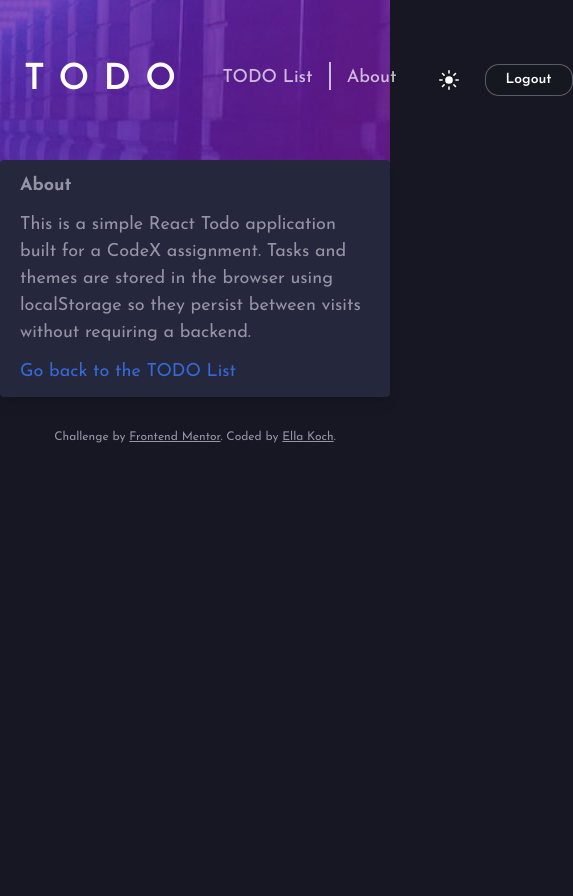
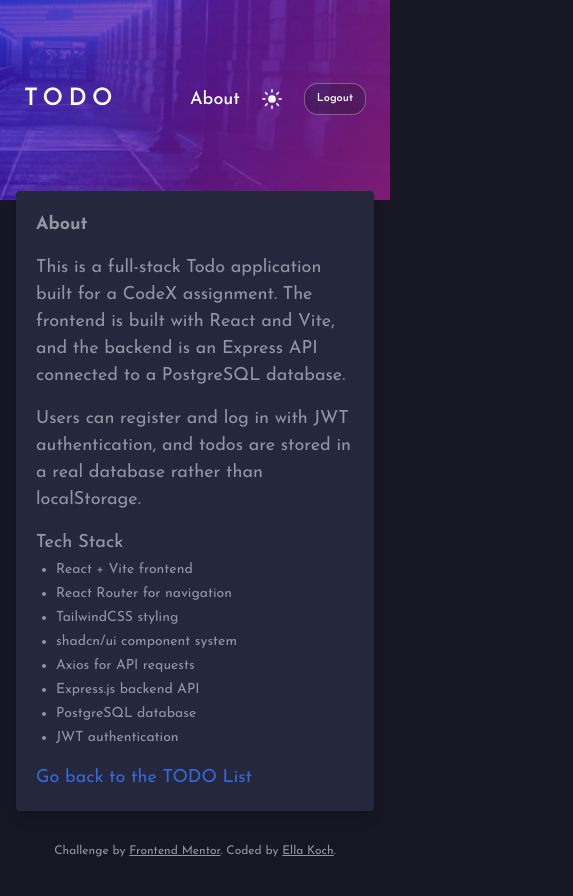
Before and after one commit to ellamkoch/wk5-lvl4-react-todo, a React (Vite) app: page /about in a window 390 px wide. Shown: the top 896 px of the page, 573 px wide, since content can reach past the window. Before the commit the page ends 844 px from the top, so only its background shows below. Built offline with nearby package versions, Linux system fonts and the light colour scheme; no server answers.

Commit message:
style: update styling on about, login, register pages and header. add in mobile backgrounds

```diff
--- a/src/components/auth/LogoutButton.component.jsx
+++ b/src/components/auth/LogoutButton.component.jsx
@@ -14,7 +14,7 @@ export default function LogoutButton() {
       variant="outline"
       size="sm"
       onClick={handleLogout}
-      className="rounded-xl border border-white/40 bg-transparent px-5 text-sm font-semibold text-white shadow-none transition-transform duration-150 hover:scale-[1.03] hover:bg-white/10 hover:text-white dark:border-white/30"
+      className="rounded-xl border border-white/40 bg-transparent px-3 sm:px-5 text-[11px] sm:text-sm font-semibold text-white shadow-none transition-transform duration-150 hover:scale-[1.03] hover:bg-white/10 hover:text-white dark:border-white/30"
     >
       Logout
     </Button>
--- a/src/components/layout/Header.jsx
+++ b/src/components/layout/Header.jsx
@@ -1,30 +1,47 @@
 /**
  * Header with global theme toggle (light / dark mode)
  */
+import { NavLink, Link } from 'react-router-dom';
 import ThemeToggle from '@components/shared/ThemeToggle.component';
 import Title from '@components/shared/Title.component';
-// import { Button } from "@components/ui/button";
 import { useTheme } from '@hooks/useTheme';
-import NavButtons from '@components/shared/NavButtons.component';
-import LogoutButton from "@components/auth/LogoutButton.component";
+import LogoutButton from '@components/auth/LogoutButton.component';
 
 export default function Header() {
-  //used to access the global theme state of light/dark mode
   const { theme, setTheme } = useTheme();
   const isDark = theme === 'dark';
-  //toggle btwn light/dark modes
+
   const handleThemeChange = () => {
     setTheme((prev) => (prev === 'dark' ? 'light' : 'dark'));
   };
 
+  const aboutLinkClass = ({ isActive }) =>
+    isActive
+      ? 'text-white font-medium transition-colors'
+      : 'text-white/70 hover:text-white transition-colors';
+
   return (
-    <header className="app-header relative z-75 pointer-events-auto mx-auto flex w-full max-w-lg items-center justify-between gap-4 px-6 pt-10 md:px-0 md:pt-16">
-      <Title hLevel={1} className="text-4xl font-semibold tracking-[0.4em] text-white">
-        TODO
-      </Title>
-      <NavButtons />
-      <ThemeToggle isDark={isDark} onToggle={handleThemeChange} />
-      <LogoutButton />
+    <header className="app-header relative z-75 mx-auto w-full px-2 pt-6 sm:px-0 sm:pt-8 md:pt-10">
+      <div className="flex items-center justify-between gap-3">
+        <Link to="/" className="shrink-0">
+          <Title
+            hLevel={1}
+            className="text-2xl sm:text-4xl font-semibold tracking-[0.22em] sm:tracking-[0.4em] text-white"
+          >
+            TODO
+          </Title>
+        </Link>
+
+        <div className="ml-auto flex items-center gap-3 sm:gap-4">
+          <NavLink to="/about" className={aboutLinkClass}>
+            About
+          </NavLink>
+
+          <ThemeToggle isDark={isDark} onToggle={handleThemeChange} />
+
+          <LogoutButton />
+        </div>
+      </div>
     </header>
   );
 }
--- a/src/components/layout/HeroBackground.jsx
+++ b/src/components/layout/HeroBackground.jsx
@@ -4,12 +4,18 @@
  */
 export default function HeroBackground({ isDark }) {
   return (
-    <div className="pointer-events-none relative h-[300px] w-full overflow-hidden">
-      <img
-        src={isDark ? '/images/bg-desktop-dark.jpg' : '/images/bg-desktop-light.jpg'}
-        alt=""
-        className="h-full w-full object-cover"
-      />
+    <div className="relative h-[200px] sm:h-[300px] w-full overflow-hidden">
+      <picture>
+        <source
+          media="(max-width: 639px)"
+          srcSet={isDark ? '/images/bg-mobile-dark.jpg' : '/images/bg-mobile-light.jpg'}
+        />
+        <img
+          src={isDark ? '/images/bg-desktop-dark.jpg' : '/images/bg-desktop-light.jpg'}
+          alt=""
+          className="h-full w-full object-cover"
+        />
+      </picture>
     </div>
   );
 }
--- a/src/components/layout/MainLayout.jsx
+++ b/src/components/layout/MainLayout.jsx
@@ -6,7 +6,6 @@ import HeroBackground from '@components/layout/HeroBackground';
 //import hooks
 import { useTheme } from '@hooks/useTheme';
 
-// In JSX and React, when a function receives a param, we call it a prop
 /**
  * MainLayout wraps pages with a shared header and footer.
  *
@@ -15,19 +14,22 @@ import { useTheme } from '@hooks/useTheme';
  */
 function MainLayout({ children }) {
   const { theme } = useTheme();
-  const isDark = theme === 'dark'; // reading the theme set by user
+  const isDark = theme === 'dark';
+
   return (
-    <div className="min-h-screen bg-background ">
+    <div className="min-h-screen bg-background">
       <HeroBackground isDark={isDark} />
 
-      <div className="-mt-[300px] mb-15 relative z-75 pointer-events-auto">
-        <div className="mx-auto w-full max-w-lg pt-5">
+      <div className="relative z-75 -mt-[165px] sm:-mt-[300px] mb-10 px-4 sm:px-6 pointer-events-auto">
+        <div className="mx-auto w-full max-w-[440px] sm:max-w-[600px] pt-5">
           <Header />
         </div>
       </div>
 
-      <div className="list_container -mt-16 relative z-10">
-        <div className="mx-auto w-full max-w-lg pt-10">{children}</div>
+      <div className="list_container relative z-10 -mt-6 sm:-mt-16 px-4 sm:px-6">
+        <div className="mx-auto w-full max-w-[440px] sm:max-w-[540px] pt-8 sm:pt-10">
+          {children}
+        </div>
       </div>
 
       <Footer />
--- a/src/components/shared/NavButtons.component.jsx
+++ b/src/components/shared/NavButtons.component.jsx
@@ -3,33 +3,23 @@
 
 import { NavLink } from 'react-router-dom';
 import { Button } from '@components/ui/button';
-import { ButtonGroup, ButtonGroupSeparator } from '@components/ui/button-group';
 
 function NavButtons() {
   const baseBtn =
-    'text-lg text-white hover:underline bg-transparent transition-transform duration-150 hover:scale-[1.03]';
+    'text-sm md:text-lg text-white hover:underline bg-transparent transition-transform duration-150 hover:scale-[1.03]';
 
   const navLinkClass = ({ isActive }) =>
-    isActive
-      ? 'px-1 pb-1 text-white font-medium transition-colors'
-      : 'px-1 pb-1 text-white/70 hover:text-white transition-colors';
+  isActive
+    ? 'px-0.5 pb-1 text-white font-medium transition-colors'
+    : 'px-0.5 pb-1 text-white/70 hover:text-white transition-colors';
 
   return (
-    <ButtonGroup aria-label="Nav Bar">
-      <Button asChild variant="ghost" className={baseBtn}>
-        <NavLink to="/" className={navLinkClass}>
-          TODO List
-        </NavLink>
-      </Button>
-
-      <ButtonGroupSeparator className="bg-white/70 px-0.25 max-h-7" />
 
       <Button asChild variant="ghost" className={baseBtn}>
         <NavLink to="/about" className={navLinkClass}>
           About
         </NavLink>
       </Button>
-    </ButtonGroup>
-  );
+      );
 }
 export default NavButtons;
--- a/src/components/shared/Title.component.jsx
+++ b/src/components/shared/Title.component.jsx
@@ -1,6 +1,6 @@
-// Title.component.jsx
-//     * Style Component: Title
-//     * A reusable title component for consistent styling of headings.
+/**  Title.component.jsx
+ * Style Component: Title
+ * A reusable title component for consistent styling of headings.*/
 
 const Title = ({ children, hLevel = 1, className = '' }) => {
   const Tag = `h${hLevel}`;
--- a/src/pages/AboutPage.jsx
+++ b/src/pages/AboutPage.jsx
@@ -5,22 +5,42 @@ import { Card } from '@components/ui/card';
 import Title from '@/components/shared/Heading.component';
 import { Link } from 'react-router-dom';
 
-/**
- * AboutPage renders a simple explanation of the app and a link back home.
- *
- * @returns {JSX.Element}
- */
 function AboutPage() {
   return (
-    <Card className="flex mt-6 px-5 py-3 gap-3 rounded-[4px] shadow-lg overflow-hidden">
+    <Card className="mt-6 flex flex-col gap-4 overflow-hidden rounded-[4px] px-5 py-5 shadow-lg">
       <Title>About</Title>
+
       <p className="text-m">
-        This is a simple React Todo application built for a CodeX assignment. Tasks and themes are
-        stored in the browser using localStorage so they persist between visits without requiring a
-        backend.
+        This is a full-stack Todo application built for a CodeX assignment. The
+        frontend is built with React and Vite, and the backend is an Express API
+        connected to a PostgreSQL database.
       </p>
+
+      <p className="text-m">
+        Users can register and log in with JWT authentication, and todos are
+        stored in a real database rather than localStorage.
+      </p>
+
+      <div>
+        <p className="font-medium mb-1">Tech Stack</p>
+
+        <ul className="list-disc pl-5 space-y-1 text-sm">
+          <li>React + Vite frontend</li>
+          <li>React Router for navigation</li>
+          <li>TailwindCSS styling</li>
+          <li>shadcn/ui component system</li>
+          <li>Axios for API requests</li>
+          <li>Express.js backend API</li>
+          <li>PostgreSQL database</li>
+          <li>JWT authentication</li>
+        </ul>
+      </div>
+
       <p>
-        <Link to="/" className="text-primary/80 hover:underline text-primary transition-colors">
+        <Link
+          to="/"
+          className="text-primary/80 text-primary transition-colors hover:underline"
+        >
           Go back to the TODO List
         </Link>
       </p>
```
Also changed, not shown: public/images/bg-mobile-dark.jpg (added), public/images/bg-mobile-light.jpg (added).
